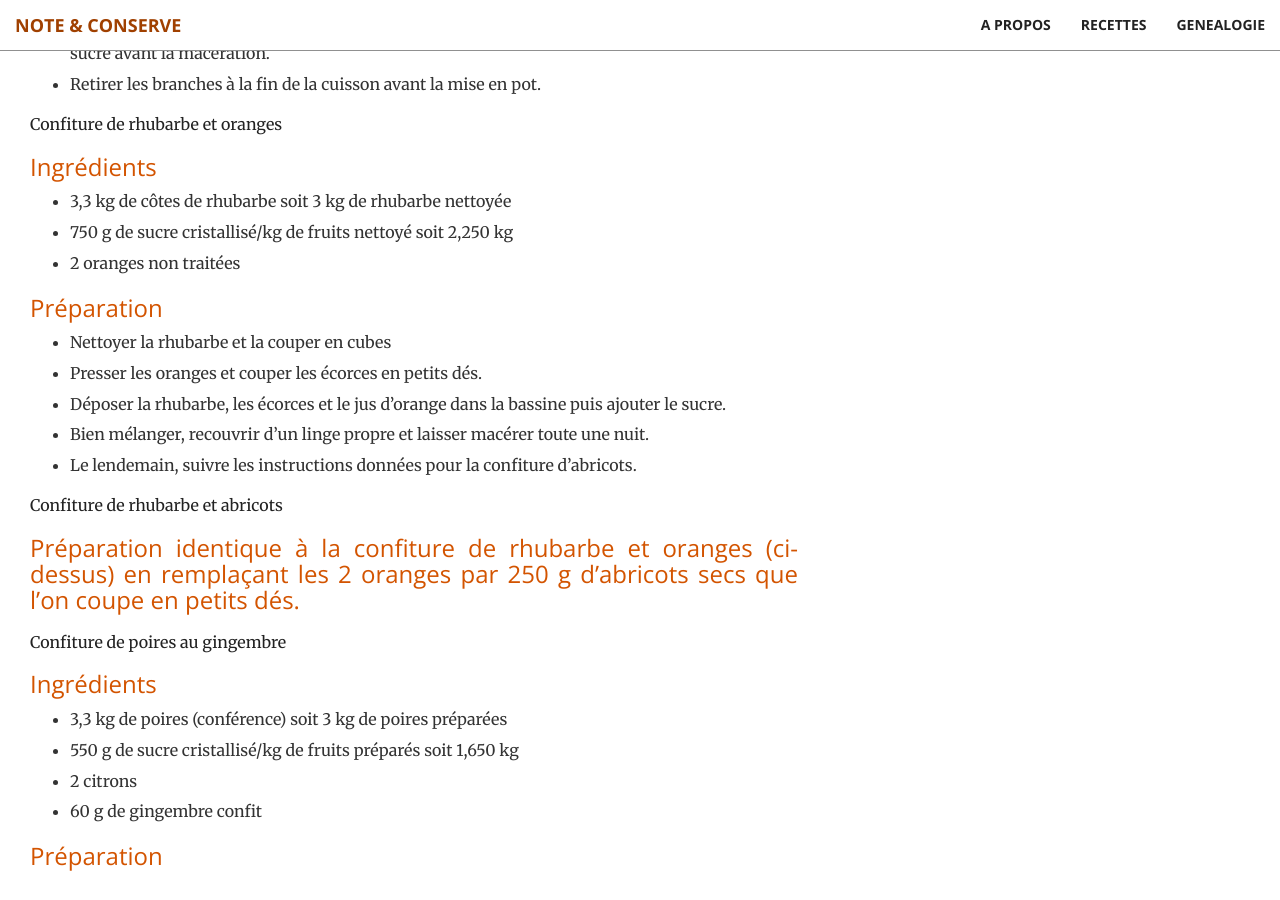
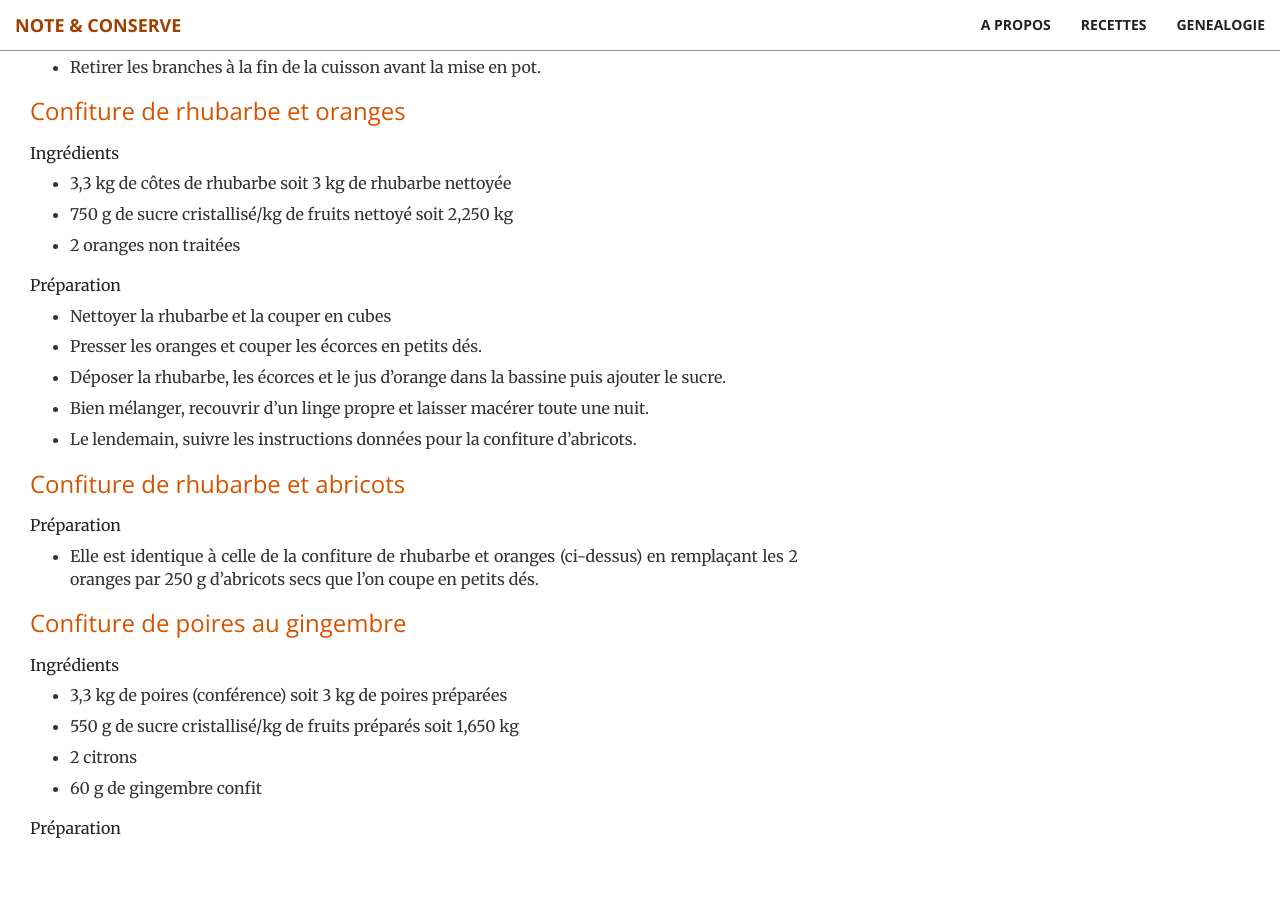
Before and after one commit to brignogan/brignogan.github.io, a Jekyll site: the page built from _posts/2020-02-22-confitures.md, in a window 1280 px wide and 900 px high, scrolled down 1748 px. Built offline with Jekyll 4.4.1, drawn with Linux system fonts in a browser that asks for light colours; after the commit the page ends 2615 px from its top, so only the background shows below that.

Commit message:
Update 2020-02-22-confitures.md
correction mise en page

```diff
--- a/_posts/2020-02-22-confitures.md
+++ b/_posts/2020-02-22-confitures.md
@@ -12,13 +12,13 @@ nbre_personne: ‘pour 8 à 12 pots’
 Ces recettes viennent essentiellement de Grand Mère Ploudaniel.
 La préparation-type est détaillée pour la recette de la confiture d'abricots (c'est la plus facile à réussir).
 
-#### Confiture d'abricots
-### Ingrédients
+### Confiture d'abricots
+#### Ingrédients
 * 3,3 kg d'abricots bien mûrs soit 3 kg d'abricots dénoyautés
 * 700 g de sucre cristallisé/kg de fruits dénoyautés soit 2,1 kg
 
 
-### Préparation
+#### Préparation
 * Laver les fruits et les sécher en les étalant sur un torchon.
 * Les dénoyauter, les peser et les déposer dans la bassine à confiture (voir note).
 * Ajouter le sucre et le mélanger délicatement aux fruits avec une cuillère en bois à long manche.
@@ -37,24 +37,24 @@ La préparation-type est détaillée pour la recette de la confiture d'abricots
 * Pour 1 kg de fruits dénoyautés, le temps de cuisson est de 15-17 mn.
 
 
-#### Confiture d'abricots au romarin
-### Ingrédients
+### Confiture d'abricots au romarin
+#### Ingrédients
 * 3,3 kg d'abricots bien mûrs soit 3 kg d'abricots dénoyautés
 * 700 g de sucre cristallisé/kg de fruits dénoyautés soit 2,100 kg
 * 1-2 branches de romarin/kg de fruits
 
-### Préparation
+#### Préparation
 * Suivre la préparation de la confiture d'abricots en ajoutant les branches de romarin avec le sucre avant la macération.
 * Retirer les branches à la fin de la cuisson avant la mise en pot.
 
 
-#### Confiture de rhubarbe et oranges
-### Ingrédients
+### Confiture de rhubarbe et oranges
+#### Ingrédients
 * 3,3 kg de côtes de rhubarbe soit 3 kg de rhubarbe nettoyée
 * 750 g de sucre cristallisé/kg de fruits nettoyé soit 2,250 kg
 * 2 oranges non traitées
 
-### Préparation
+#### Préparation
 * Nettoyer la rhubarbe et la couper en cubes
 * Presser les oranges et couper les écorces en petits dés.
 * Déposer la rhubarbe, les écorces et le jus d'orange dans la bassine puis ajouter le sucre.
@@ -62,15 +62,16 @@ La préparation-type est détaillée pour la recette de la confiture d'abricots
 * Le lendemain, suivre les instructions données pour la confiture d'abricots.
 
 
-#### Confiture de rhubarbe et abricots
-### Préparation identique à la confiture de rhubarbe et oranges (ci-dessus) en remplaçant les 2 oranges par 250 g d'abricots secs que l'on coupe en petits dés.
+### Confiture de rhubarbe et abricots
+#### Préparation
+* Elle est identique à celle de la confiture de rhubarbe et oranges (ci-dessus) en remplaçant les 2 oranges par 250 g d'abricots secs que l'on coupe en petits dés.
 
 
-#### Confiture de poires au gingembre
-### Ingrédients
+### Confiture de poires au gingembre
+#### Ingrédients
 * 3,3 kg de poires (conférence) soit 3 kg de poires préparées
 * 550 g de sucre cristallisé/kg de fruits préparés soit 1,650 kg
 * 2 citrons
 * 60 g de gingembre confit
 
-### Préparation
+#### Préparation
```
